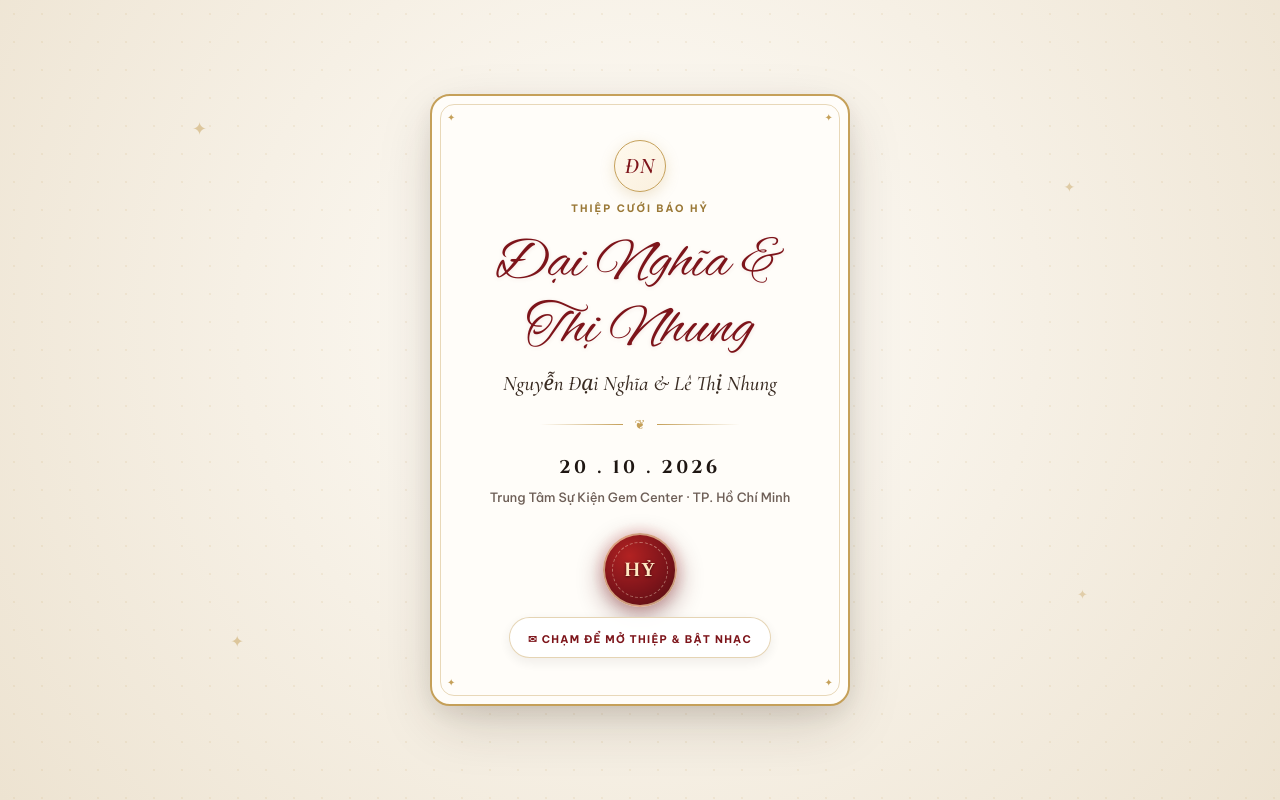
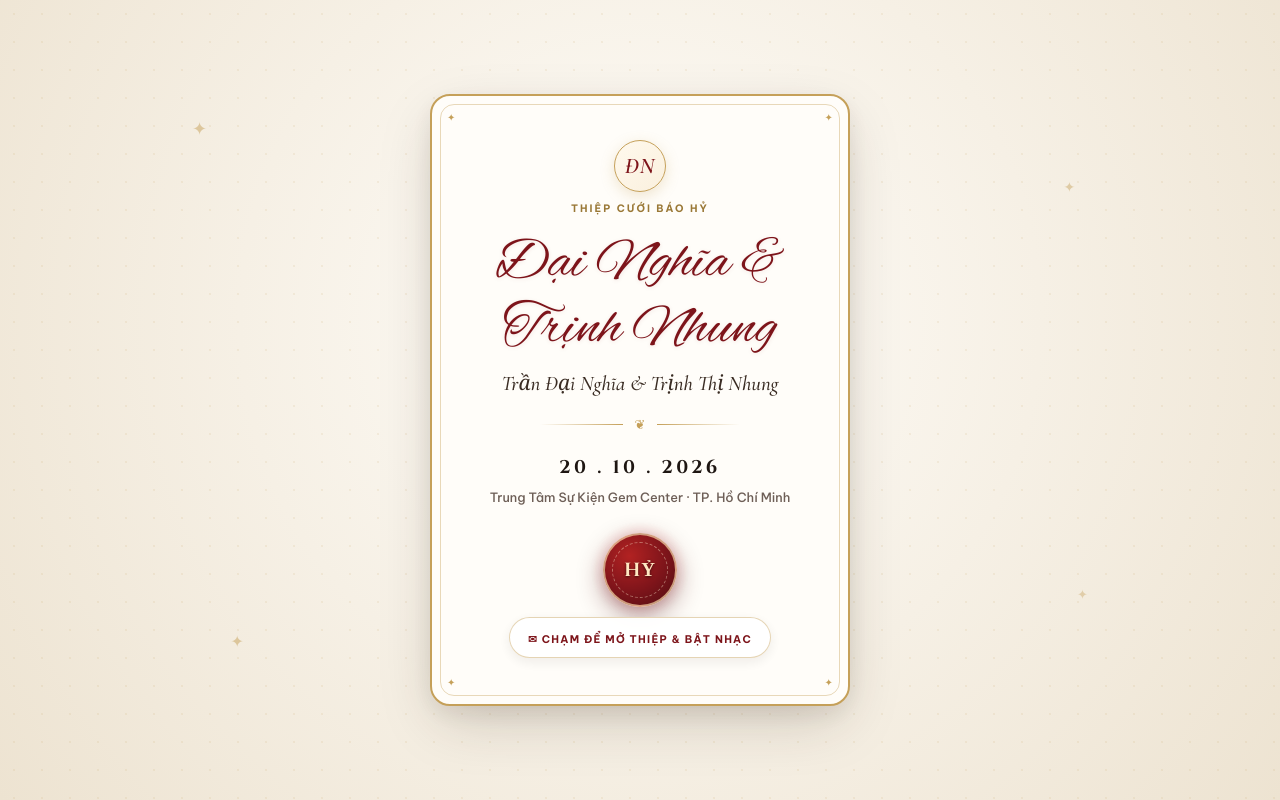
Before and after one commit to johnherry123/Test_06-06-2026, a React (Vite) app: page / in a window 1280 px wide. Built offline with nearby package versions, Linux system fonts and the light colour scheme; a web font is replaced by a local one.

Commit message:
fix: update couple names to Trần Đại Nghĩa & Trịnh Thị Nhung, card name to Đại Nghĩa & Trịnh Nhung

```diff
--- a/index.html
+++ b/index.html
@@ -5,9 +5,9 @@
   <meta charset="UTF-8" />
   <link rel="icon" type="image/svg+xml" href="/favicon.svg" />
   <meta name="viewport" content="width=device-width, initial-scale=1.0, maximum-scale=5.0" />
-  <title>Thiệp Cưới | Đại Nghĩa &amp; Thị Nhung — 20.10.2026</title>
-  <meta name="description" content="Trân trọng kính mời Quý khách đến dự Lễ Thành Hôn của Đại Nghĩa &amp; Thị Nhung vào ngày 20.10.2026 tại Gem Center TP.HCM" />
-  <meta property="og:title" content="Thiệp Cưới | Đại Nghĩa &amp; Thị Nhung" />
+  <title>Thiệp Cưới | Đại Nghĩa &amp; Trịnh Nhung — 20.10.2026</title>
+  <meta name="description" content="Trân trọng kính mời Quý khách đến dự Lễ Thành Hôn của Đại Nghĩa &amp; Trịnh Nhung vào ngày 20.10.2026 tại Gem Center TP.HCM" />
+  <meta property="og:title" content="Thiệp Cưới | Đại Nghĩa &amp; Trịnh Nhung" />
   <meta property="og:description" content="Lễ Thành Hôn — 20.10.2026 — Gem Center TP.HCM" />
   <meta name="theme-color" content="#18110E" />
 
--- a/src/components/IntroShader.jsx
+++ b/src/components/IntroShader.jsx
@@ -46,7 +46,7 @@ export default function IntroShader({ onComplete, onStartMusic }) {
   return (
     <div
       role="dialog"
-      aria-label="Thiệp cưới Đại Nghĩa & Thị Nhung — Chạm để mở thiệp"
+      aria-label="Thiệp cưới Đại Nghĩa & Trịnh Nhung — Chạm để mở thiệp"
       style={{
         position: 'fixed',
         inset: 0,
--- a/src/components/Invitation.jsx
+++ b/src/components/Invitation.jsx
@@ -103,14 +103,14 @@ export default function Invitation() {
             <p
               style={{
                 fontFamily: "'Alex Brush', cursive",
-                fontSize: 'clamp(1.9rem, 5.5vw, 3.4rem)',
+                fontSize: 'clamp(2.1rem, 6vw, 3.6rem)',
                 color: '#801D24',
                 lineHeight: 1.15,
                 margin: 0,
                 wordBreak: 'break-word',
               }}
             >
-              {COUPLE.groom.fullName}
+              {COUPLE.groom.firstName}
             </p>
             <p
               style={{
@@ -126,14 +126,26 @@ export default function Invitation() {
             <p
               style={{
                 fontFamily: "'Alex Brush', cursive",
-                fontSize: 'clamp(1.9rem, 5.5vw, 3.4rem)',
+                fontSize: 'clamp(2.1rem, 6vw, 3.6rem)',
                 color: '#801D24',
                 lineHeight: 1.15,
                 margin: 0,
                 wordBreak: 'break-word',
               }}
             >
-              {COUPLE.bride.fullName}
+              {COUPLE.bride.firstName}
+            </p>
+            <p
+              style={{
+                fontFamily: "'Cormorant Garamond', Georgia, serif",
+                fontSize: 'clamp(0.95rem, 2.2vw, 1.2rem)',
+                fontStyle: 'italic',
+                color: '#584A42',
+                marginTop: '6px',
+                marginBottom: 0,
+              }}
+            >
+              ({COUPLE.groom.fullName} &amp; {COUPLE.bride.fullName})
             </p>
           </div>
 
--- a/src/components/RSVP.jsx
+++ b/src/components/RSVP.jsx
@@ -27,7 +27,7 @@ export default function RSVP() {
         {
           id: 2,
           name: 'Nhóm bạn thân Đại học',
-          message: 'Mừng cho đôi bạn trẻ! Chúc Nghĩa & Nhung luôn ngọt ngào như ngày đầu mới yêu nhé!',
+          message: 'Mừng cho đôi bạn trẻ! Chúc Đại Nghĩa & Trịnh Nhung luôn ngọt ngào như ngày đầu mới yêu nhé!',
           date: 'Hôm qua',
         },
       ];
--- a/src/components/Story.jsx
+++ b/src/components/Story.jsx
@@ -292,7 +292,7 @@ export default function Story() {
               wordBreak: 'break-word',
             }}
           >
-            Đại Nghĩa &amp; Thị Nhung
+            {COUPLE.groom.firstName} &amp; {COUPLE.bride.firstName}
           </p>
           <p
             style={{
--- a/src/weddingData.js
+++ b/src/weddingData.js
@@ -7,7 +7,7 @@
 export const COUPLE = {
   groom: {
     firstName:   'Đại Nghĩa',
-    fullName:    'Nguyễn Đại Nghĩa',
+    fullName:    'Trần Đại Nghĩa',
     role:        'Chú Rể',
     roleLabel:   'Trưởng Nam',
     title:       'Kỹ sư Phần mềm',
@@ -15,7 +15,7 @@ export const COUPLE = {
     photo: {
       src:      'https://images.unsplash.com/photo-1507003211169-0a1dd7228f2d?w=900&q=90&fm=webp',
       fallback: 'https://images.unsplash.com/photo-1506794778202-cad84cf45f1d?w=900&q=85',
-      alt:      'Chú rể Nguyễn Đại Nghĩa',
+      alt:      'Chú rể Trần Đại Nghĩa',
     },
     details: [
       { label: 'Sở thích',        value: 'Nhiếp ảnh, Du lịch & Cà phê sáng' },
@@ -24,8 +24,8 @@ export const COUPLE = {
     ],
   },
   bride: {
-    firstName:   'Thị Nhung',
-    fullName:    'Lê Thị Nhung',
+    firstName:   'Trịnh Nhung',
+    fullName:    'Trịnh Thị Nhung',
     role:        'Cô Dâu',
     roleLabel:   'Út Nữ',
     title:       'Nhà Thiết Kế Thời Trang',
@@ -33,7 +33,7 @@ export const COUPLE = {
     photo: {
       src:      'https://images.unsplash.com/photo-1534528741775-53994a69daeb?w=900&q=90&fm=webp',
       fallback: 'https://images.unsplash.com/photo-1544005313-94ddf0286df2?w=900&q=85',
-      alt:      'Cô dâu Lê Thị Nhung',
+      alt:      'Cô dâu Trịnh Thị Nhung',
     },
     details: [
       { label: 'Sở thích',        value: 'Hội họa, Cắm hoa & Nấu ăn gia đình' },
@@ -60,12 +60,12 @@ export const WEDDING = {
 /* ── Family ── */
 export const FAMILY = {
   groom: {
-    father:  'Ông Nguyễn Văn Hùng',
-    mother:  'Bà Trần Thị Mai',
+    father:  'Ông Trần Văn Hùng',
+    mother:  'Bà Nguyễn Thị Mai',
     address: '48 Trường Chinh, Phường 14, Tân Bình, TP. HCM',
   },
   bride: {
-    father:  'Ông Lê Văn Thành',
+    father:  'Ông Trịnh Văn Thành',
     mother:  'Bà Phạm Thị Lan',
     address: '125 Nam Kỳ Khởi Nghĩa, Võ Thị Sáu, Quận 3, TP. HCM',
   },
@@ -232,24 +232,24 @@ export const BANK_ACCOUNTS = [
   {
     id:            'groom',
     role:          'Chú Rể',
-    name:          'NGUYỄN ĐẠI NGHĨA',
+    name:          'TRẦN ĐẠI NGHĨA',
     bank:          'Vietcombank',
     bankShort:     'VCB',
     accountNumber: '1018899889',
     branch:        'Chi nhánh Tân Bình, TP. HCM',
     qrUrl:         'https://api.qrserver.com/v1/create-qr-code/?size=240x240&data=2|99|00020101021238540010A00000072701240006970436011010188998890208QRIBFTTA53037045802VN6304',
-    qrFallback:    'https://api.qrserver.com/v1/create-qr-code/?size=240x240&data=MUNG_CUOI_CHU_RE_NGUYEN_DAI_NGHIA_1018899889',
+    qrFallback:    'https://api.qrserver.com/v1/create-qr-code/?size=240x240&data=MUNG_CUOI_CHU_RE_TRAN_DAI_NGHIA_1018899889',
   },
   {
     id:            'bride',
     role:          'Cô Dâu',
-    name:          'LÊ THỊ NHUNG',
+    name:          'TRỊNH THỊ NHUNG',
     bank:          'Techcombank',
     bankShort:     'TCB',
     accountNumber: '1903668866',
     branch:        'Chi nhánh Sài Gòn, TP. HCM',
     qrUrl:         'https://api.qrserver.com/v1/create-qr-code/?size=240x240&data=2|99|00020101021238540010A00000072701240006970407011019036688660208QRIBFTTA53037045802VN6304',
-    qrFallback:    'https://api.qrserver.com/v1/create-qr-code/?size=240x240&data=MUNG_CUOI_CO_DAU_LE_THI_NHUNG_1903668866',
+    qrFallback:    'https://api.qrserver.com/v1/create-qr-code/?size=240x240&data=MUNG_CUOI_CO_DAU_TRINH_THI_NHUNG_1903668866',
   },
 ];
 
@@ -257,5 +257,5 @@ export const BANK_ACCOUNTS = [
 export const INTRO_PHOTO = {
   src:      'https://images.unsplash.com/photo-1537633552985-df8429e8048b?w=1200&q=88&fm=webp',
   fallback: 'https://images.unsplash.com/photo-1519741497674-611481863552?w=1200&q=80',
-  alt:      'Đại Nghĩa & Thị Nhung',
+  alt:      'Đại Nghĩa & Trịnh Nhung',
 };
```
